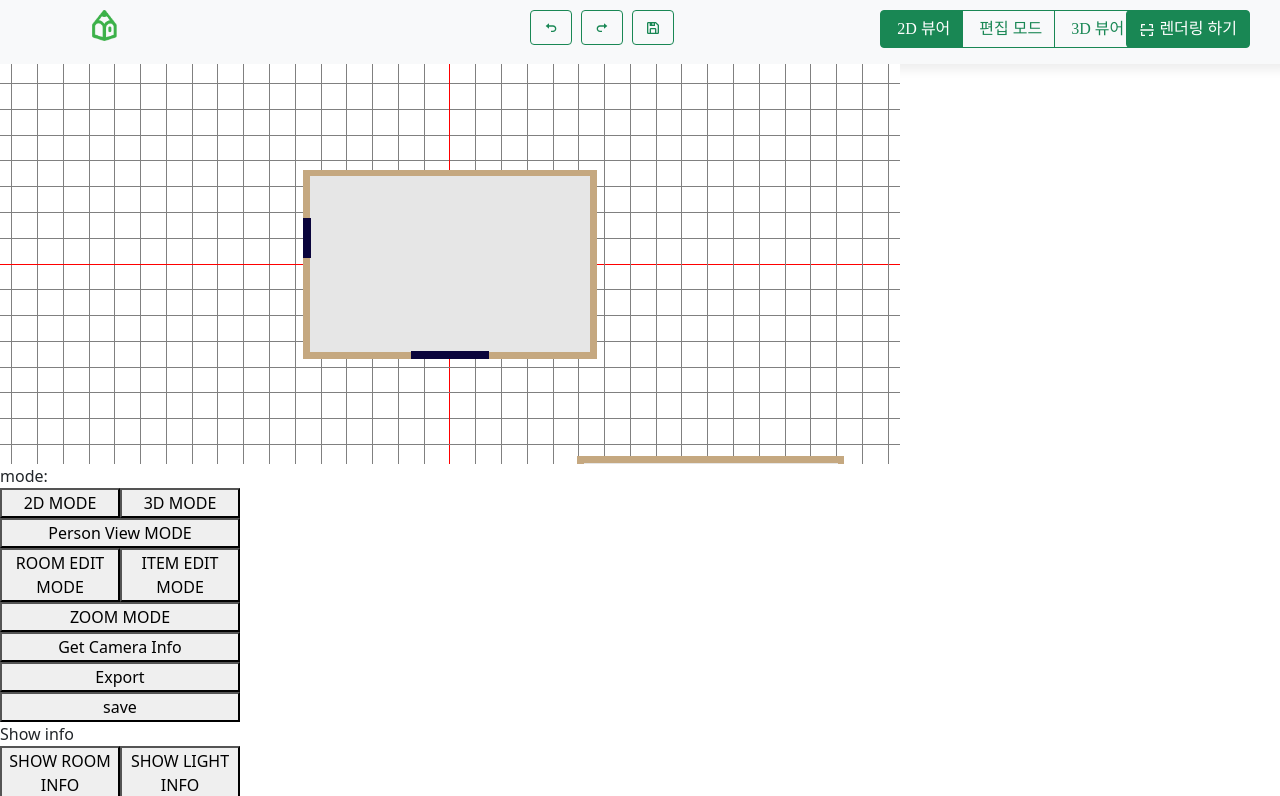
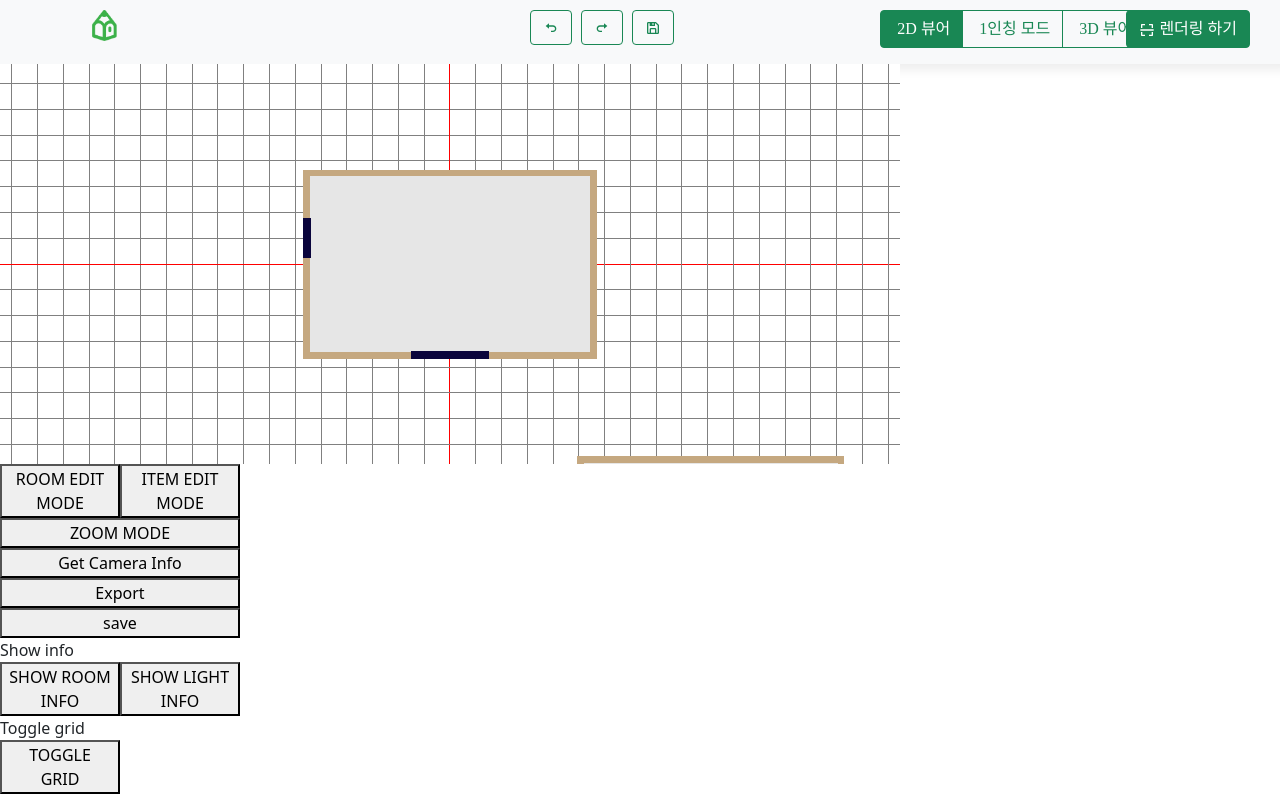
Before and after one commit to SketchHome/SketchHome_Editor, a React app: page /editor in a window 1280 px wide. Shown: the top 796 px of the page. Built offline with nearby package versions, Linux system fonts and the light colour scheme; a web font is replaced by a local one.

Commit message:
Move ViewMode button function

```diff
--- a/src/HomeEditor/Detailer/Detailer.js
+++ b/src/HomeEditor/Detailer/Detailer.js
@@ -8,7 +8,7 @@ import WallList from "./WallList";
 const ViewMode = () => {
     return (
         <div>
-             <div>mode: <span id="mode_name"></span></div>
+             {/*<div>mode: <span id="mode_name"></span></div>*/}
                 <button id="2D_MODE_btn" style={{ width: "120px" }}>2D MODE</button>
                 <button id="3D_MODE_btn" style={{ width: "120px" }}>3D MODE</button>
                 <br />
--- a/src/HomeEditor/Editor.js
+++ b/src/HomeEditor/Editor.js
@@ -101,7 +101,7 @@ class Editor extends Component {
 					className="Scene"
 					style={{ width: "900px", height: "400px" }}
 					ref={(mount) => { this.mount = mount }} />
-				<ViewMode/>
+				{/*<ViewMode/>*/}
 				<EditMode/>
 				<GetInfo/>
 				<ShowInfo/>
--- a/src/components/EditorNavbar.js
+++ b/src/components/EditorNavbar.js
@@ -44,8 +44,11 @@ function EditorNavigation(props) {
                         <ToggleBtn
                         btnColor="outline-success"
                         n1="2D 뷰어"
-                        n2="편집 모드"
+                        n2="1인칭 모드"
                         n3="3D 뷰어"
+                        id1="2D_MODE_btn"
+                        id2="PersonView_btn"
+                        id3="3D_MODE_btn"
                         />
                     </Col>
                     <Col>
--- a/src/components/toggleBtn.js
+++ b/src/components/toggleBtn.js
@@ -17,9 +17,9 @@ function ToggleButtonExample(props) {
     const [c3, setC3] = useState(green);
 
     const radios = [
-      { name: props.n1 , value: '1' , icons: (props.i1 == "yes" ? <BiHome color={c1} size="35px" style={{marginBottom: "5px"}}/> : " ") },
-      { name: props.n2 , value: '2' , icons: (props.i2 == "yes" ? <BiBed color={c2} size="35px" style={{marginBottom: "5px"}}/> : " ") },
-      { name: props.n3 , value: '3' , icons: (props.i3 == "yes" ? <BiHighlight color={c3} size="35px" style={{marginBottom: "5px"}}/> : " ") },
+      { name: props.n1 , id: props.id1, value: '1' , icons: (props.i1 == "yes" ? <BiHome color={c1} size="35px" style={{marginBottom: "5px"}}/> : " ") },
+      { name: props.n2 , id: props.id2, value: '2' , icons: (props.i2 == "yes" ? <BiBed color={c2} size="35px" style={{marginBottom: "5px"}}/> : " ") },
+      { name: props.n3 , id: props.id3, value: '3' , icons: (props.i3 == "yes" ? <BiHighlight color={c3} size="35px" style={{marginBottom: "5px"}}/> : " ") },
     ];
 
   {/*check push btn -> change icon colors*/}
@@ -47,7 +47,7 @@ function ToggleButtonExample(props) {
             {radios.map((radio, idx) => (
               <ToggleButton style={{borderWidth: props.border}}
                 key={idx}
-                id={`radio-${idx}`}
+                id={radio.id}
                 type="radio"
                 variant={idx % 2 ? 'outline-success' : props.btnColor}
                 name="Menu"
```
